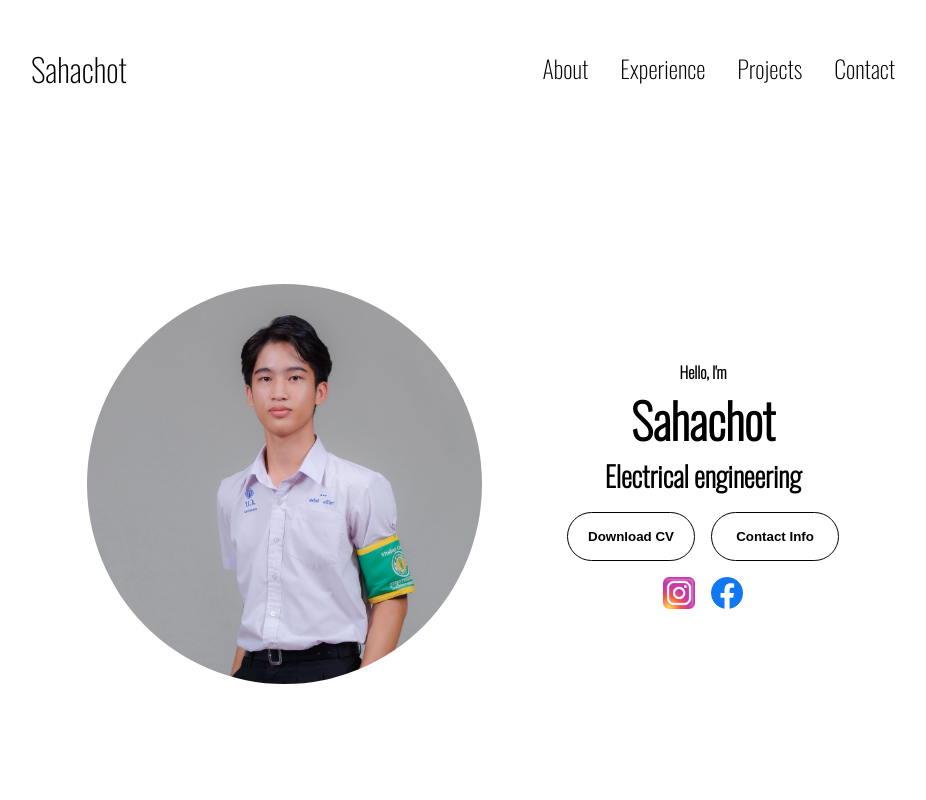
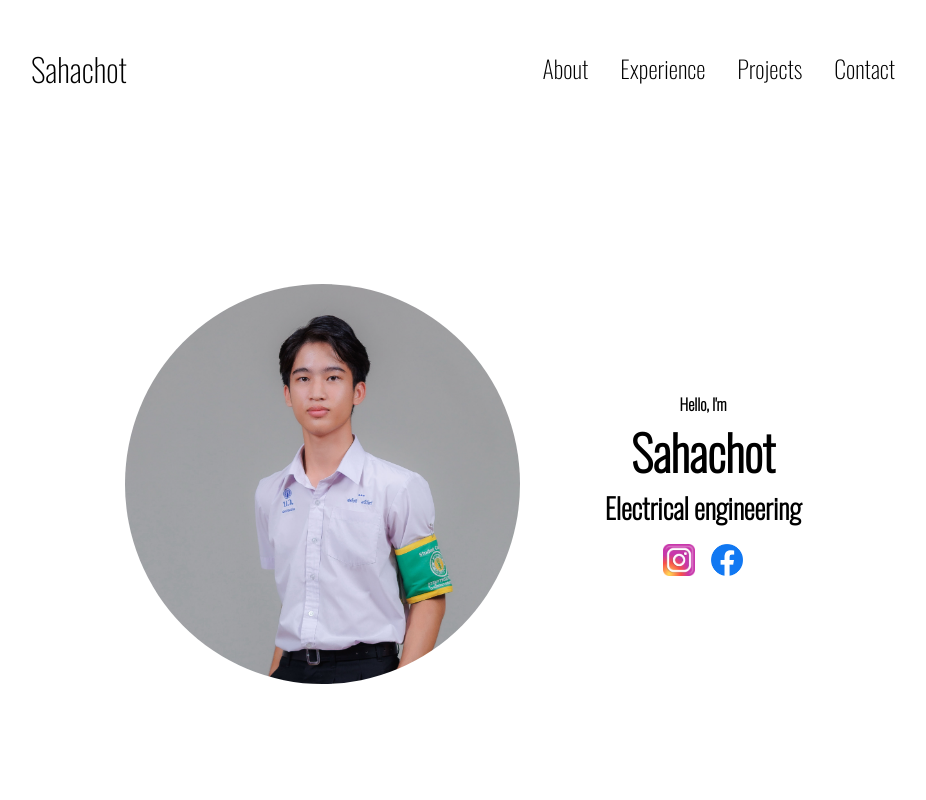
Before and after one commit to Sxgachot/Portfolio-Sahachot, a plain HTML site: page index.html in a window 1280 px wide. Shown: the top 800 px of the page, without its empty margins (177-1103 px from the left). Drawn offline with nearby package versions, Linux system fonts and the light colour scheme.

Commit message:
up6
edit6

```diff
--- a/index.html
+++ b/index.html
@@ -44,17 +44,7 @@
         <p class="section__text__p1">Hello, I'm</p>
         <h1 class="title">Sahachot</h1>
         <p class="section__text__p2">Electrical engineering</p>
-        <div class="btn-container">
-          <button
-            class="btn btn-color-2"
-            onclick="window.open('./assets/resume-example.pdf')"
-          >
-            Download CV
-          </button>
-          <button class="btn btn-color-1" onclick="location.href='./#contact'">
-            Contact Info
-          </button>
-        </div>
+
         <div id="socials-container">
           <img
             src="./assets/instagram.png"
```
